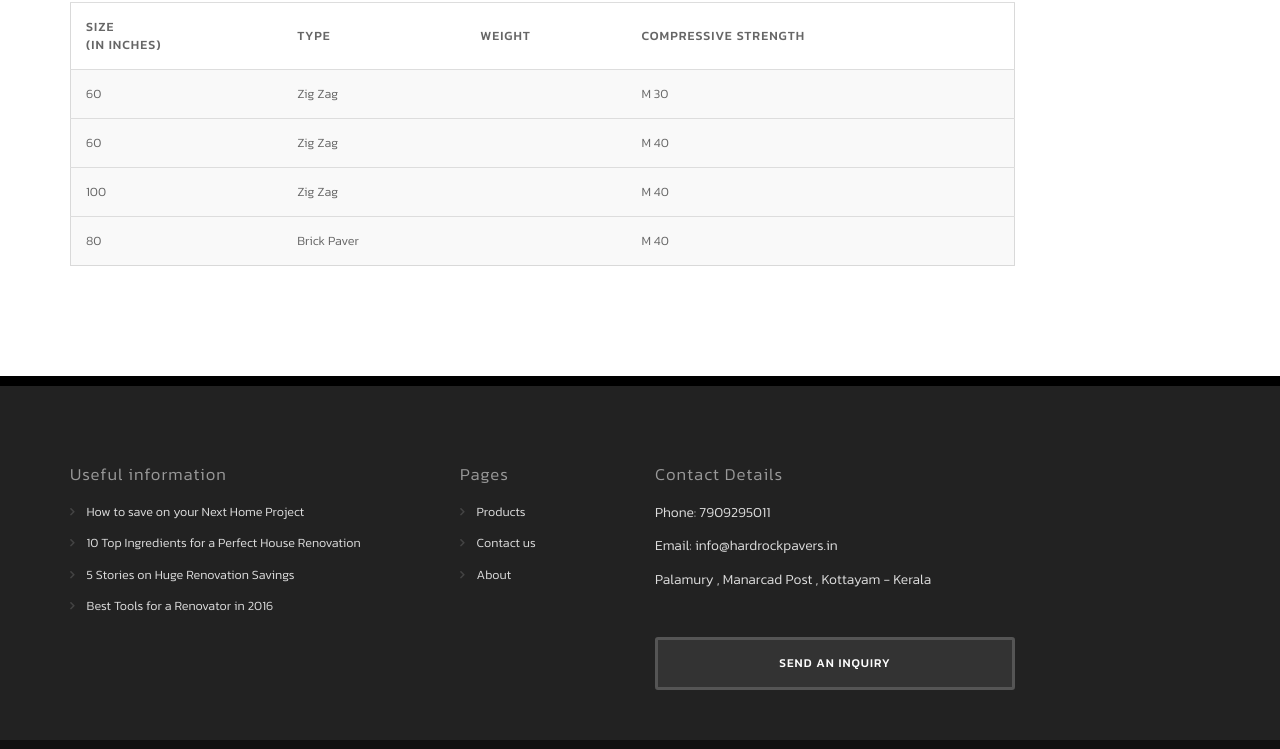
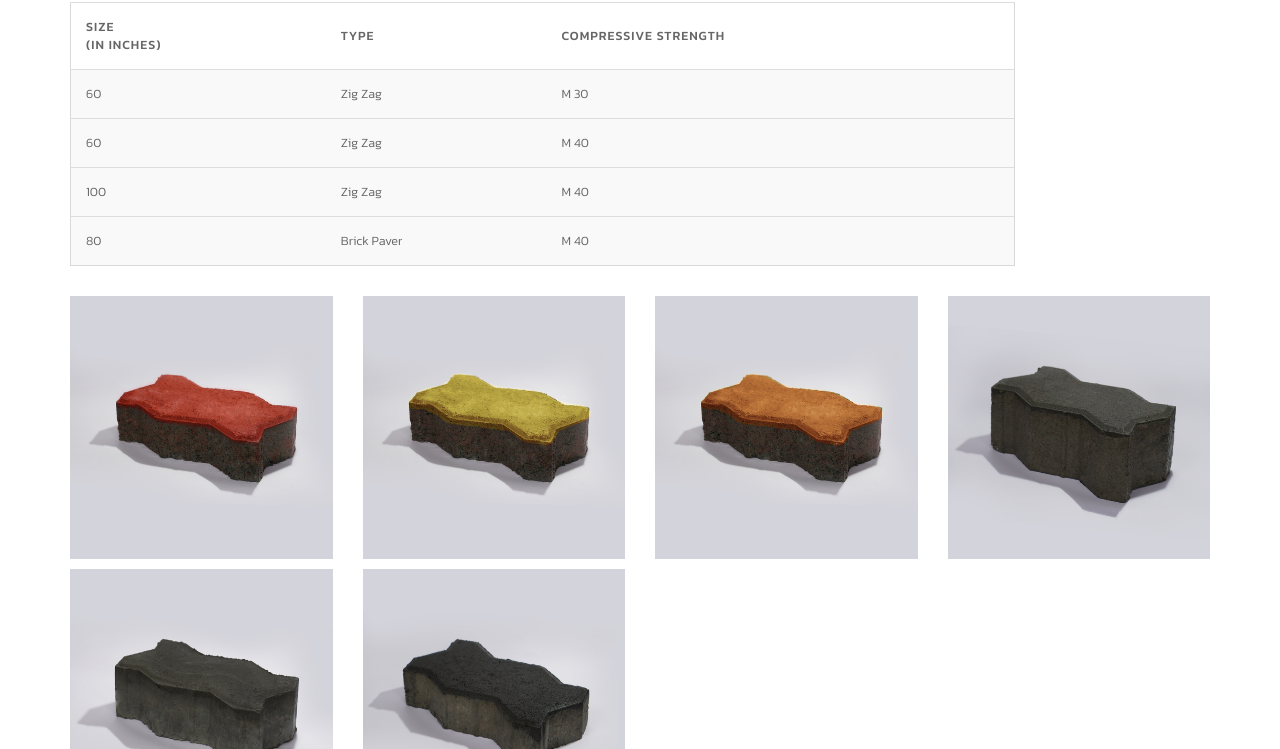
Before and after one commit to 9747749366/hardrock, a website: page app/views/pavers.html in a window 1280 px wide. Shown: the part 973-1722 px from the top of the page. Drawn offline with nearby package versions, Linux system fonts and the light colour scheme; files that its build step writes are made by us from their sources; a script that the page names is missing; files whose address does not match are found by name.

Commit message:
changes in hardrock

```diff
--- a/app/assets/css/style.css
+++ b/app/assets/css/style.css
@@ -3011,3 +3011,6 @@ a.accordion-toggle {
     }
 
 }
+.gallery-section .col-md-3{
+    margin-bottom: 10px;
+}
--- a/app/views/pavers.html
+++ b/app/views/pavers.html
@@ -15,6 +15,7 @@
     <link rel="stylesheet" href="https://maxcdn.bootstrapcdn.com/font-awesome/4.5.0/css/font-awesome.min.css">
     <link rel="stylesheet" href="assets/css/slick.css" type="text/css">
     <link rel="stylesheet" href="assets/css/style.css" type="text/css">
+    <link rel="stylesheet" href="https://cdnjs.cloudflare.com/ajax/libs/fancybox/3.2.5/jquery.fancybox.min.css" />
 
 </head>
 
@@ -137,31 +138,30 @@
                                         <div>(In inches)</div>
                                     </th>
                                     <th>Type</th>
-                                    <th>Weight</th>
                                     <th>Compressive Strength</th>
                                 </tr>
                                 <tr>
                                     <td>60</td>
                                     <td>Zig Zag</td>
-                                    <td></td>
+
                                     <td>M 30 </td>
                                 </tr>
                                 <tr>
                                     <td>60</td>
                                     <td>Zig Zag</td>
-                                    <td></td>
+
                                     <td>M 40 </td>
                                 </tr>
                                 <tr>
                                     <td>100</td>
                                     <td>Zig Zag</td>
-                                    <td></td>
+
                                     <td>M 40 </td>
                                 </tr>
                                 <tr>
                                     <td>80</td>
                                     <td>Brick Paver</td>
-                                    <td></td>
+
                                     <td>M 40 </td>
                                 </tr>
 
@@ -176,6 +176,36 @@
 
 
             </div> <!-- End container -->
+
+            <div class="container gallery-section">
+                    <div class="row gallery">
+                        <div class="col-md-3 col-sm-4 col-xs-6">
+                            <a data-fancybox="gallery" href="assets/img/services/pavers-1.jpg">
+                                <img class="img-responsive" src="assets/img/services/pavers-1.jpg"></a>
+                        </div>
+                        <div class="col-md-3 col-sm-4 col-xs-6">
+                            <a data-fancybox="gallery" href="assets/img/services/pavers-2.jpg">
+                                <img class="img-responsive" src="assets/img/services/pavers-2.jpg"></a>
+                        </div>
+                        <div class="col-md-3 col-sm-4 col-xs-6">
+                                <a data-fancybox="gallery" href="assets/img/services/pavers-3.jpg">
+                                    <img class="img-responsive" src="assets/img/services/pavers-3.jpg"></a>
+                            </div>
+                            <div class="col-md-3 col-sm-4 col-xs-6">
+                                    <a data-fancybox="gallery" href="assets/img/services/Pavers-4.jpg">
+                                        <img class="img-responsive" src="assets/img/services/Pavers-4.jpg"></a>
+                                </div>
+                                <div class="col-md-3 col-sm-4 col-xs-6">
+                                    <a data-fancybox="gallery" href="assets/img/services/Pavers-5.jpg">
+                                        <img class="img-responsive" src="assets/img/services/Pavers-5.jpg"></a>
+                                </div>
+                                <div class="col-md-3 col-sm-4 col-xs-6">
+                                        <a data-fancybox="gallery" href="assets/img/services/Pavers-6.jpg">
+                                            <img class="img-responsive" src="assets/img/services/Pavers-6.jpg"></a>
+                                    </div>
+
+                    </div>
+                </div>
         </section> <!-- End Content section -->
 
         <!-- Begin Footer -->
@@ -256,6 +286,7 @@
     <script src="http://cdnjs.cloudflare.com/ajax/libs/jquery-easing/1.3/jquery.easing.min.js"></script>
     <script src="https://npmcdn.com/imagesloaded@4.1/imagesloaded.pkgd.js"></script>
     <script src="assets/js/themicart.js"></script>
+    <script src="https://cdnjs.cloudflare.com/ajax/libs/fancybox/3.2.5/jquery.fancybox.min.js"></script>
 
 </body>
 
```
Also changed, not shown: app/views/building-blocks.html (+26 -5 lines), app/views/kerb-stone.html (+0 -5 lines), app/assets/img/services/Pavers-4.jpg (added), app/assets/img/services/Pavers-5.jpg (added), app/assets/img/services/Pavers-6.jpg (added), app/assets/img/services/bd-1.jpg (added), app/assets/img/services/bd-2.jpg (added), app/assets/img/services/bd-3.jpg (added), app/assets/img/services/pavers-1.jpg (added), app/assets/img/services/pavers-2.jpg (added), app/assets/img/services/pavers-3.jpg (added), app/assets/img/services/service-1.jpg (deleted), app/assets/img/services/service-2.jpg (deleted), app/assets/img/services/service-3.jpg (deleted), 1 other file.
